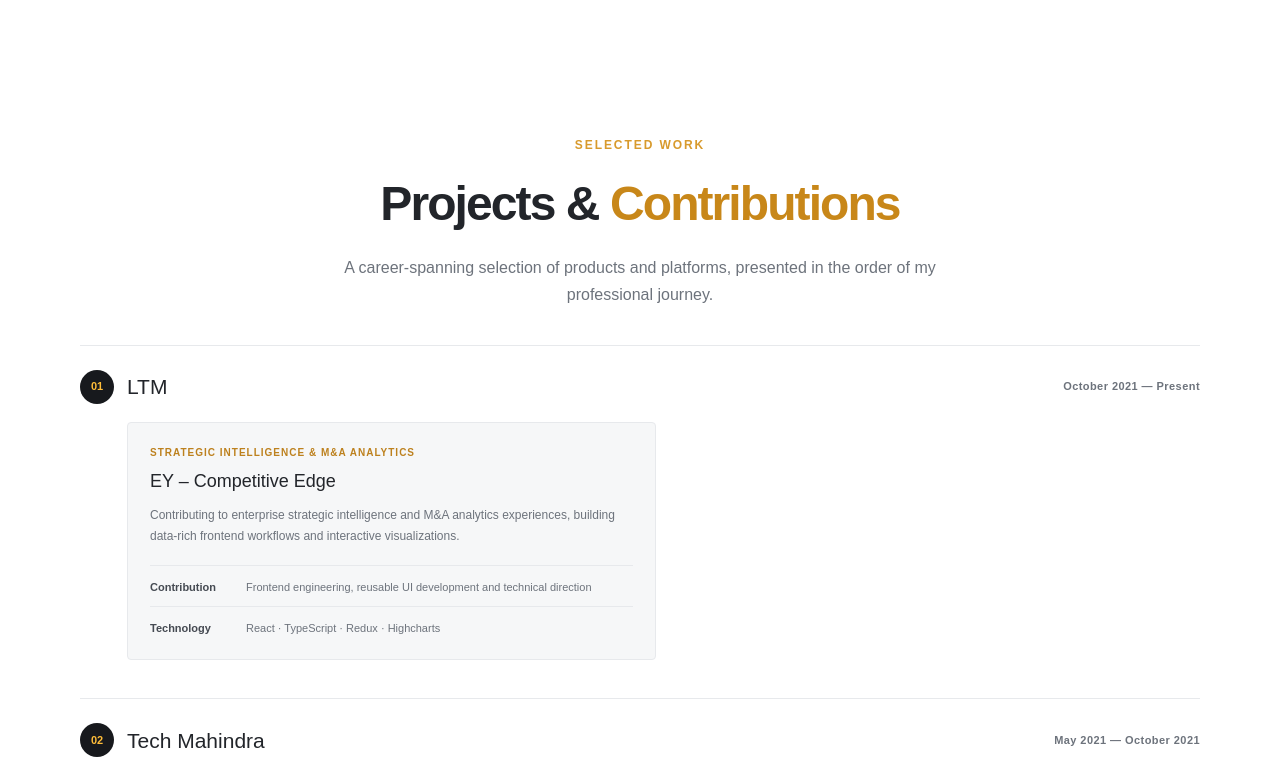
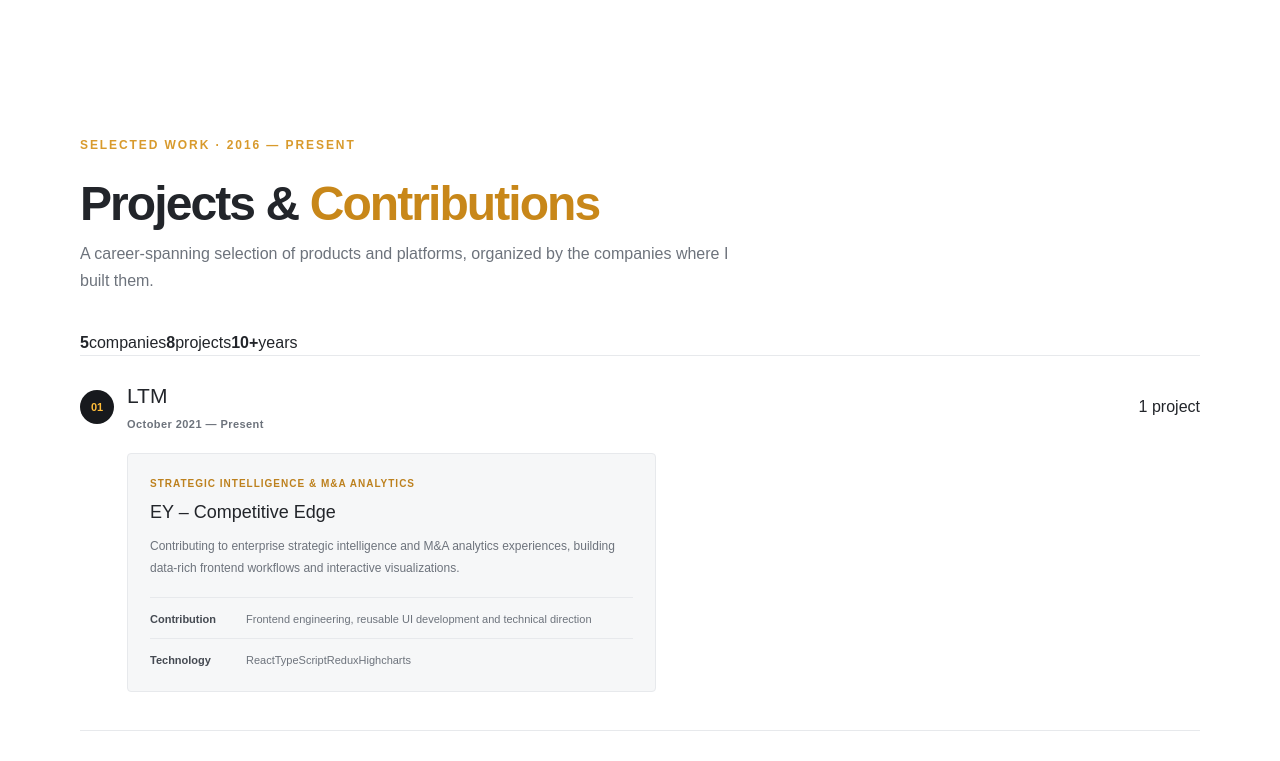
Before and after one commit to vik-rama23/Vikram-portfolio, a Next.js app: page / in a window 1280 px wide. Shown: the part 1560-2321 px from the top of the page. Built offline with nearby package versions, Linux system fonts and the light colour scheme.

Commit message:
Polish project section layout and technology tags

```diff
--- a/app/page.tsx
+++ b/app/page.tsx
@@ -124,17 +124,20 @@ export default function Home() {
 
       <section id="projects" className="section projects-section">
         <div className="container">
-          <div className="section-heading centered">
-            <p className="eyebrow">Selected work</p>
-            <h2>Projects &amp; <span>Contributions</span></h2>
-            <p>A career-spanning selection of products and platforms, presented in the order of my professional journey.</p>
+          <div className="projects-intro">
+            <div className="section-heading">
+              <p className="eyebrow">Selected work · 2016 — Present</p>
+              <h2>Projects &amp; <span>Contributions</span></h2>
+              <p>A career-spanning selection of products and platforms, organized by the companies where I built them.</p>
+            </div>
+            <div className="projects-summary"><strong>5</strong><span>companies</span><i /><strong>8</strong><span>projects</span><i /><strong>10+</strong><span>years</span></div>
           </div>
           <div className="project-company-list">
             {projectGroups.map((group, groupIndex) => (
               <section className="project-company" key={group.company}>
                 <div className="project-company-heading">
-                  <div><span className="project-index">{String(groupIndex + 1).padStart(2, "0")}</span><h3>{group.company}</h3></div>
-                  <span className="project-period">{group.period}</span>
+                  <div className="project-company-title"><span className="project-index">{String(groupIndex + 1).padStart(2, "0")}</span><div><h3>{group.company}</h3><span className="project-period">{group.period}</span></div></div>
+                  <span className="project-count">{group.projects.length} {group.projects.length === 1 ? "project" : "projects"}</span>
                 </div>
                 <div className="project-grid">
                   {group.projects.map((project) => (
@@ -143,7 +146,7 @@ export default function Home() {
                       <h4>{project.name}</h4>
                       <p className="project-description">{project.description}</p>
                       <div className="project-role"><strong>Contribution</strong><span>{project.role}</span></div>
-                      <div className="project-stack"><strong>Technology</strong><span>{project.stack}</span></div>
+                      <div className="project-stack"><strong>Technology</strong><div className="project-tags">{project.stack.split(" · ").map((technology) => <span className="project-tag" key={technology}>{technology}</span>)}</div></div>
                     </article>
                   ))}
                 </div>
```
